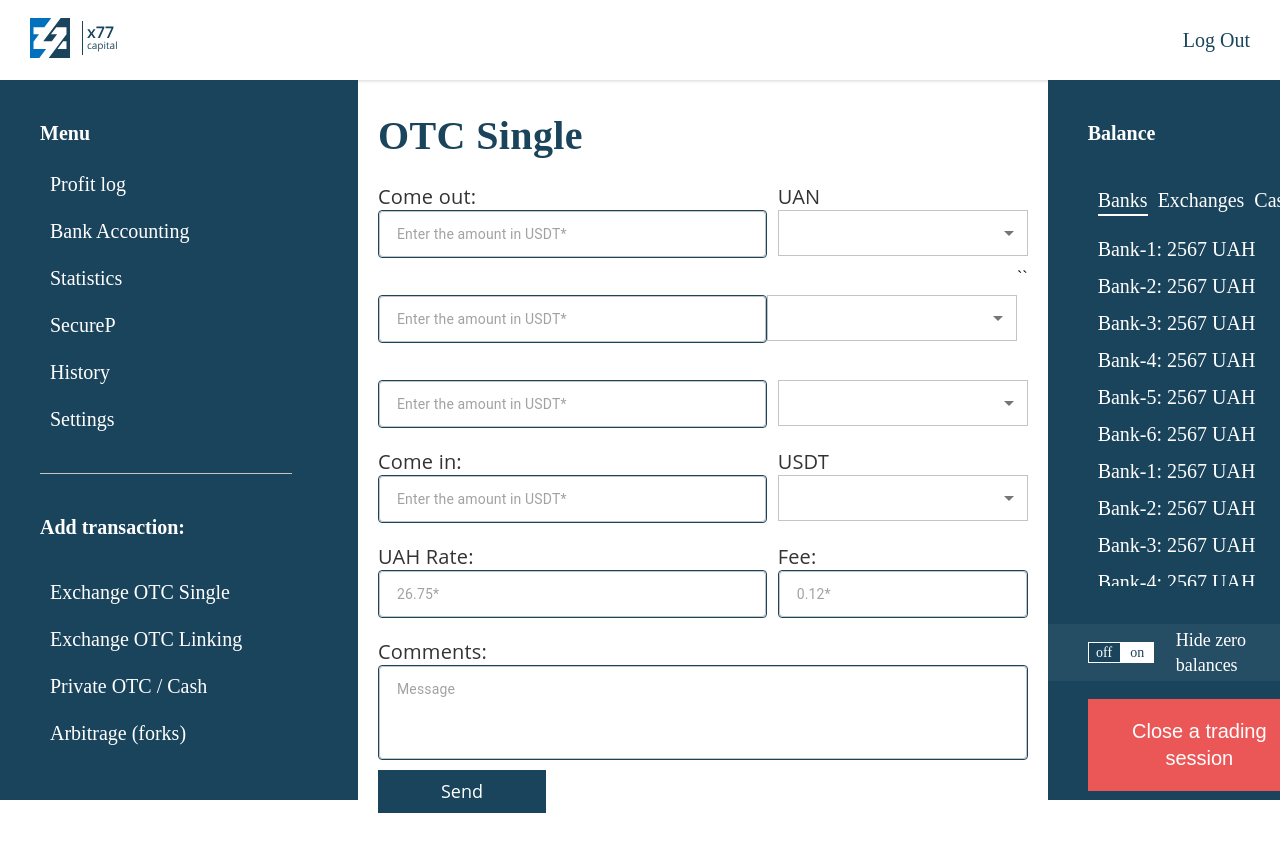
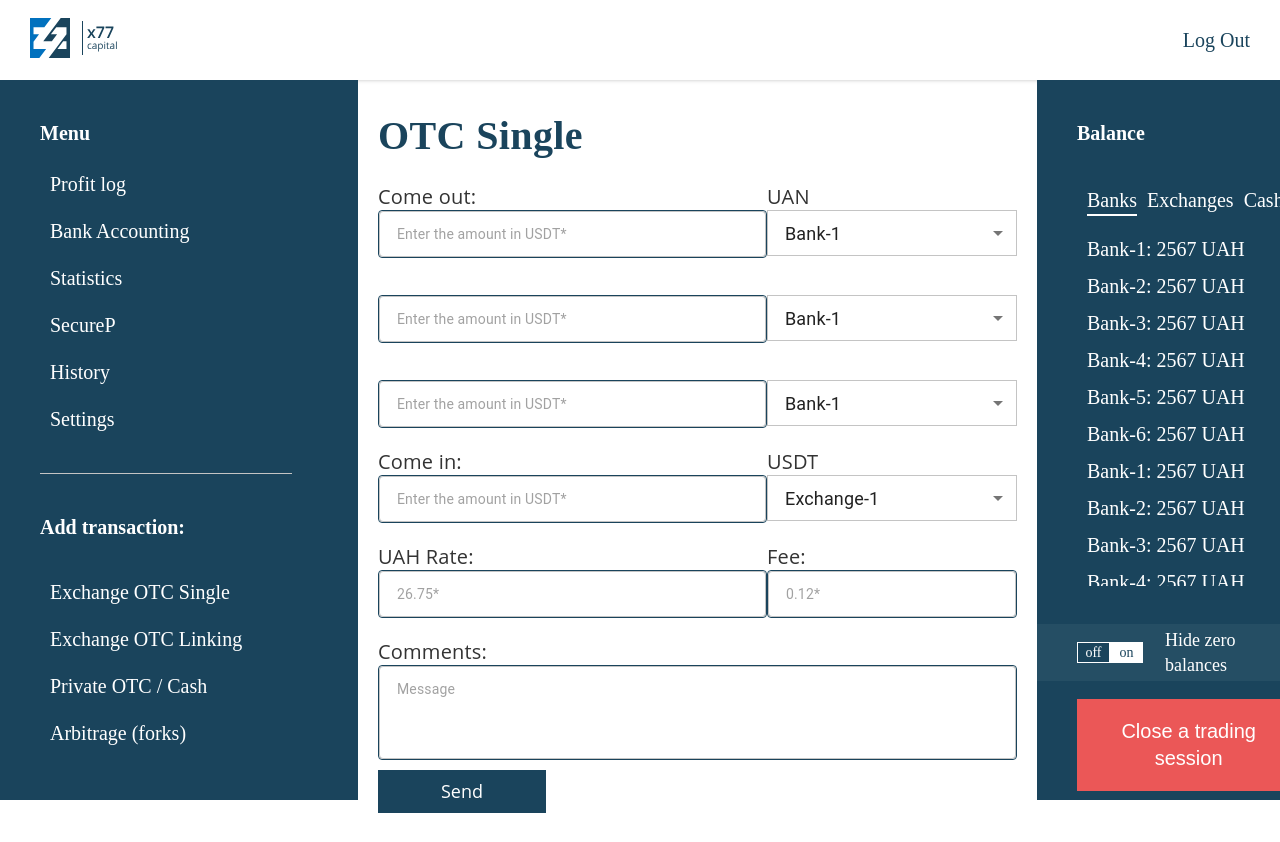
Before and after one commit to real-festil/x77capital, a React (Create React App) app: page /pages/OTC-Single in a window 1280 px wide. Shown: the top 842 px of the page. Built offline with nearby package versions, Linux system fonts and the light colour scheme.

Commit message:
fix: atom select

```diff
--- a/src/core/atoms/FormSelectBase.tsx
+++ b/src/core/atoms/FormSelectBase.tsx
@@ -28,15 +28,13 @@ const FormSelectBase: React.FC<FormSelectProps> = ({
     <FormControl fullWidth className={`form-input-base__select ${className}`}>
       <FormLabel className="form-input-base__label">{label}</FormLabel>
       <Select
-        id="outlined-basic"
         variant="outlined"
-        className={`form-input-base__input`}
-        value={value}
+        className={`form-input-base__input `}
         defaultValue={menuItem[0]}
         onChange={handleChange}
       >
         {menuItem.map((element, index) => (
-          <MenuItem value={index}>{element}</MenuItem>
+          <MenuItem value={menuItem[0]}>{element}</MenuItem>
         ))}
       </Select>
     </FormControl>
--- a/src/pages/OtcSingle.tsx
+++ b/src/pages/OtcSingle.tsx
@@ -113,7 +113,6 @@ const OtcSingle = () => {
                     />
                   )}
                 </Field>
-                ``
               </Box>
               <Box className="form-pages__box">
                 <Field name="comeOut">
```
